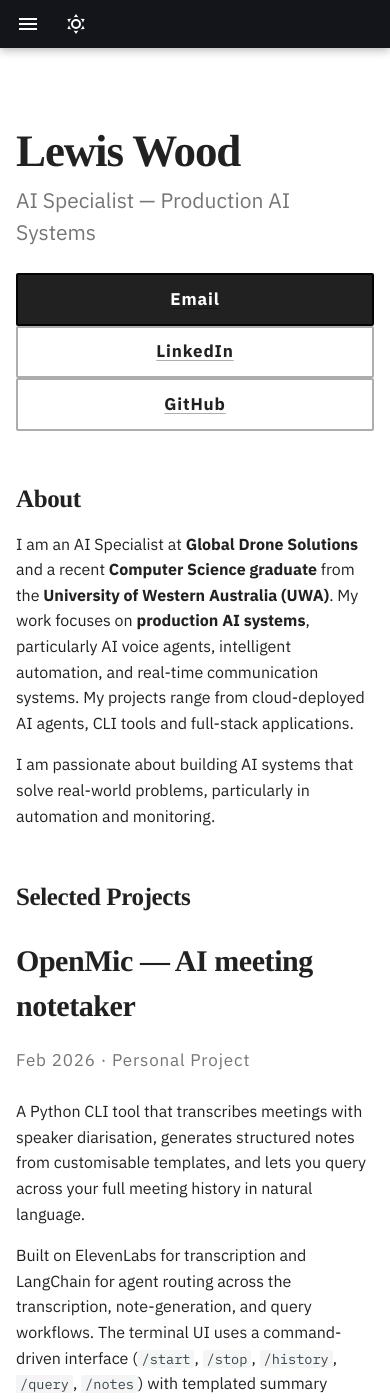
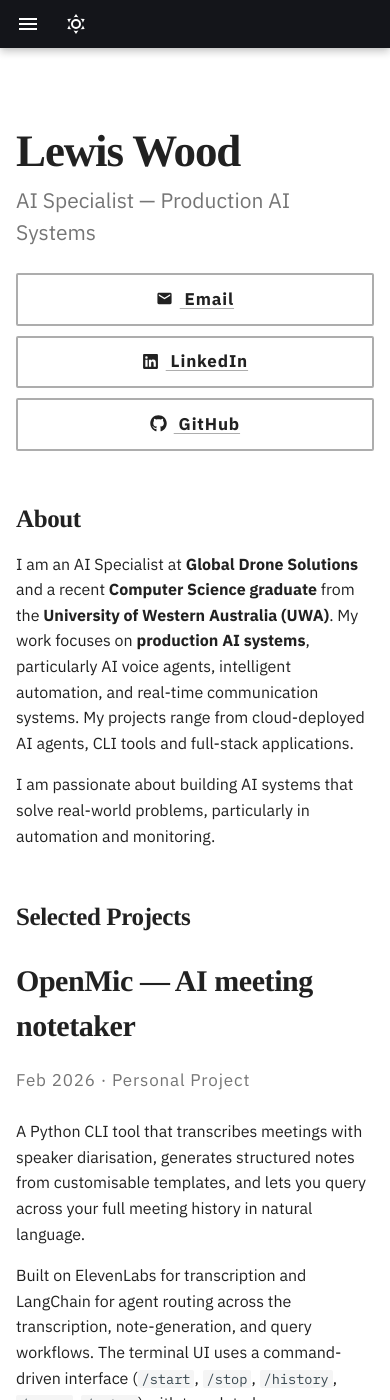
Before and after one commit to fushipanda/fushipanda.github.io, an MkDocs documentation site: the page built from docs/index.md, in a window 390 px wide and 1400 px high. Built offline with MkDocs 1.6.1 and Material for MkDocs 9.7.7, drawn with Linux system fonts in a browser that asks for light colours.

Commit message:
button and nav style fixes

```diff
--- a/docs/index.md
+++ b/docs/index.md
@@ -8,7 +8,7 @@
 
 ### AI Specialist — Production AI Systems
 
-[Email](mailto:lewis.wood363@gmail.com){ .md-button .md-button--primary } [LinkedIn](https://www.linkedin.com/in/lewis-wood-se/){ .md-button } [GitHub](https://github.com/fushipanda){ .md-button } <!-- [Download CV](assets/cv.pdf){ .md-button } -->
+[:material-email: Email](mailto:lewis.wood363@gmail.com){ .md-button } [:fontawesome-brands-linkedin: LinkedIn](https://www.linkedin.com/in/lewis-wood-se/){ .md-button } [:fontawesome-brands-github: GitHub](https://github.com/fushipanda){ .md-button } <!-- [Download CV](assets/cv.pdf){ .md-button } -->
 
 <!-- TODO: optional one-line availability or focus note, e.g. "Open to roles in applied AI — Perth or remote." -->
 
@@ -136,4 +136,4 @@
 
 I enjoy connecting with likeminded professionals. If you share similar interests or would like to reach out, the quickest ways are below.
 
-[Email](mailto:lewis.wood363@gmail.com){ .md-button .md-button--primary } [LinkedIn](https://www.linkedin.com/in/lewis-wood-se/){ .md-button } [GitHub](https://github.com/fushipanda){ .md-button }
+[:material-email: Email](mailto:lewis.wood363@gmail.com){ .md-button } [:fontawesome-brands-linkedin: LinkedIn](https://www.linkedin.com/in/lewis-wood-se/){ .md-button } [:fontawesome-brands-github: GitHub](https://github.com/fushipanda){ .md-button }
--- a/docs/stylesheets/extra.css
+++ b/docs/stylesheets/extra.css
@@ -4,6 +4,9 @@
 
 .md-header__button.md-logo { display: none; }
 .md-header__title { display: none; }
+.md-nav__button.md-logo { display: none; }
+
+[data-md-color-scheme] { --md-accent-fg-color: var(--md-default-fg-color); }
 
 .md-typeset h1,
 .md-typeset h2,
@@ -60,7 +63,7 @@
   border-color: var(--md-default-fg-color--lighter);
 }
 .md-typeset .md-button:hover,
-.md-typeset .md-button:focus {
+.md-typeset .md-button:focus-visible {
   background: var(--md-default-fg-color);
   color: var(--md-default-bg-color);
   border-color: var(--md-default-fg-color);
@@ -92,19 +95,6 @@
   border-radius: 2px;
 }
 
-.md-typeset .project-image {
-  display: block;
-  margin: 1.5rem 0;
-  border: 1px solid var(--md-default-fg-color--lighter);
-  border-radius: 2px;
-  overflow: hidden;
-}
-.md-typeset .project-image img {
-  width: 100%;
-  height: auto;
-  display: block;
-}
-
 .md-typeset p.stack {
   font-size: 0.8rem;
   color: var(--md-default-fg-color--light);
@@ -129,5 +119,5 @@
 @media screen and (max-width: 59.9375em) {
   .md-typeset h1 { font-size: 2.25rem; margin-top: 1.5rem; }
   .md-typeset h2 { margin-top: 2.5rem; }
-  .md-typeset .md-button { display: block; width: 100%; text-align: center; box-sizing: border-box; }
+  .md-typeset .md-button { display: block; width: 100%; text-align: center; box-sizing: border-box; margin-bottom: 0.5rem; }
 }
```
